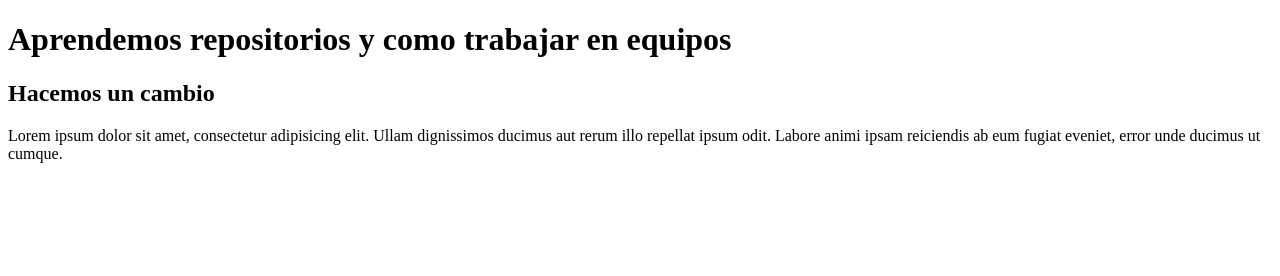
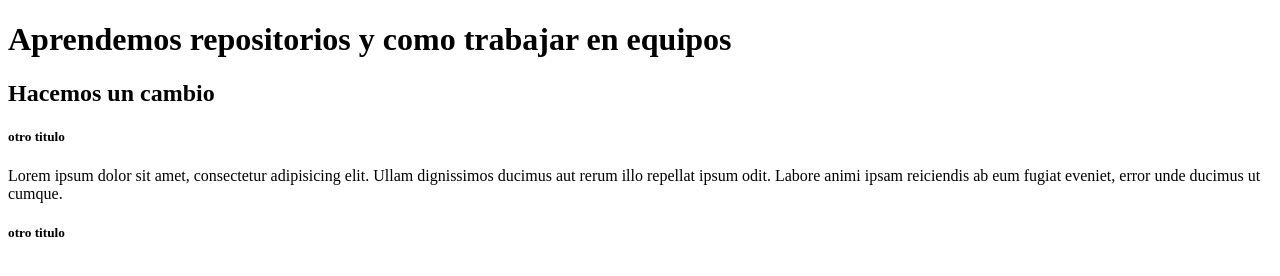
Before and after one commit to GabrielaGarciaBono/G-y-G, a plain HTML site: page index.html in a window 1280 px wide. Drawn offline with Linux system fonts and the light colour scheme.

Commit message:
Agregamos un H5

```diff
--- a/index.html
+++ b/index.html
@@ -10,6 +10,9 @@
 <body>
    <h1>Aprendemos repositorios y como trabajar en equipos</h1>
    <h2>Hacemos un cambio</h2>
+   <h5>otro titulo</h5>
    <p>Lorem ipsum dolor sit amet, consectetur adipisicing elit. Ullam dignissimos ducimus aut rerum illo repellat ipsum odit. Labore animi ipsam reiciendis ab eum fugiat eveniet, error unde ducimus ut cumque.</p>
+   <h5>otro titulo</h5>
 </body>
+
 </html>
```
